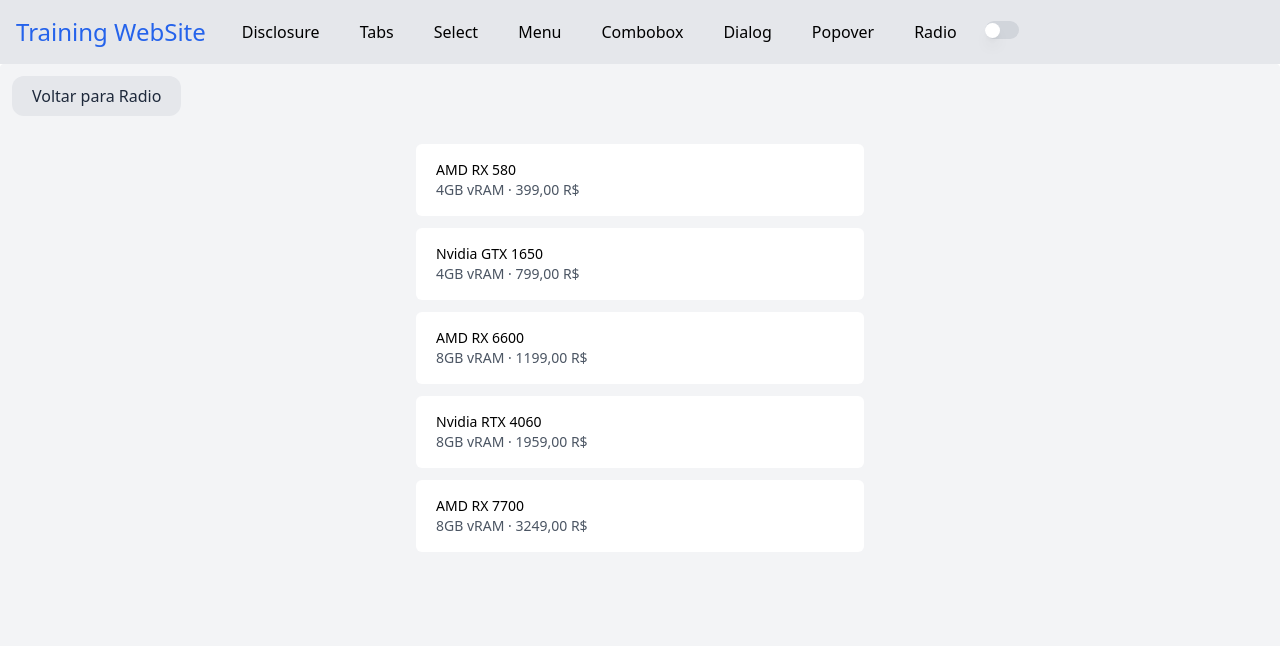
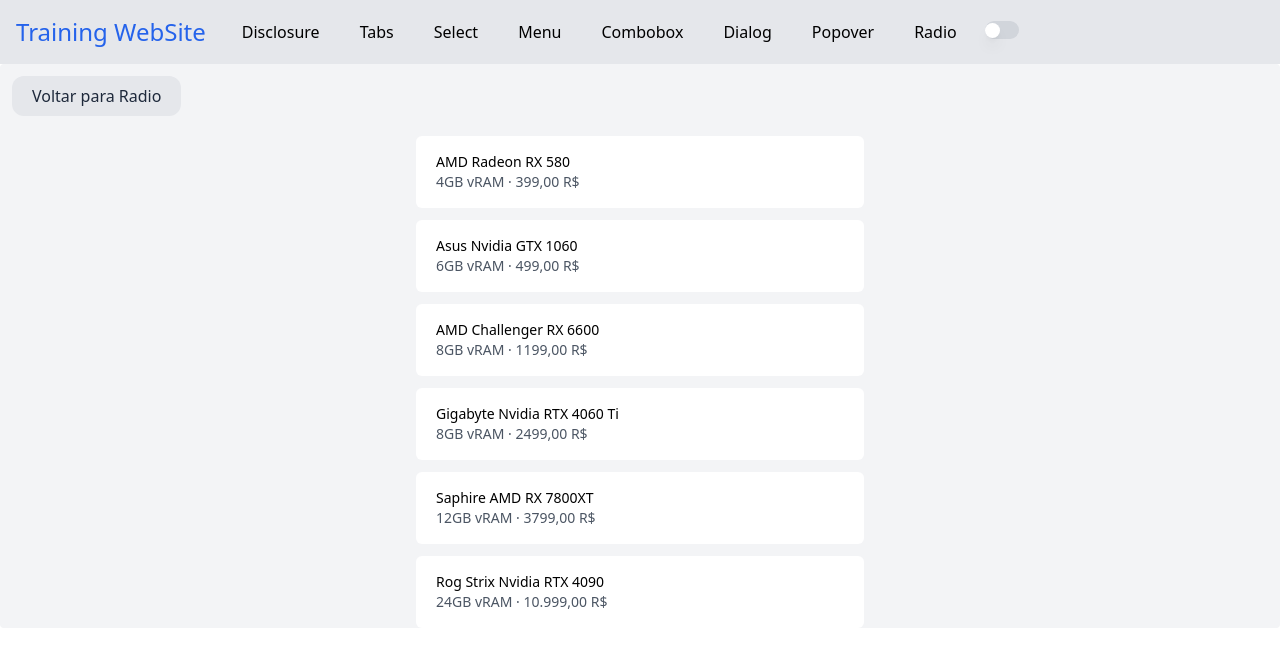
Before and after one commit to giliolizera/Training, a Vue app: page /gpu in a window 1280 px wide. Shown: the top 646 px of the page. Built offline with nearby package versions, Linux system fonts and the light colour scheme; what maska would draw is missing.

Commit message:
feat: database improve

```diff
--- a/src/components/Gpu.vue
+++ b/src/components/Gpu.vue
@@ -5,7 +5,7 @@
    <div class="lg:hidden">
       <UpSideMenu/>
    </div>
-   <div class="h-screen text-slate-800 bg-gray-100 rounded dark:bg-slate-800 dark:text-white">
+   <div class="text-slate-800 bg-gray-100 rounded dark:bg-slate-800 dark:text-white">
       <div class="flex justify-start">
          <router-link to="/radio">
             <button class="dark:bg-slate-900 bg-gray-200 dark:text-gray-100 ml-3 mt-3 font-medium py-2 px-5 mb-2 rounded-xl">
@@ -13,7 +13,7 @@
             </button>
          </router-link>
       </div>
-      <div class="mx-auto w-full max-w-md py-2">
+      <div class="mx-auto w-full max-w-md">
          <div class="mx-auto w-full grid rounded-md">
             <button v-for="(plan, index) in plans" :key="index" @click="active = plan.name">
                <div
@@ -48,29 +48,34 @@ export default {
    data: () => ({
       plans: [
          {
-            name: 'AMD RX 580',
+            name: 'AMD Radeon RX 580',
             vram: '4GB',
             price: '399,00',
          },
          {
-            name: 'Nvidia GTX 1650',
-            vram: '4GB',
-            price: '799,00',
+            name: 'Asus Nvidia GTX 1060',
+            vram: '6GB',
+            price: '499,00',
          },
          {
-            name: 'AMD RX 6600',
+            name: 'AMD Challenger RX 6600',
             vram: '8GB',
             price: '1199,00',
          },
          {
-            name: 'Nvidia RTX 4060',
+            name: 'Gigabyte Nvidia RTX 4060 Ti',
             vram: '8GB',
-            price: '1959,00',
+            price: '2499,00',
          },
          {
-            name: 'AMD RX 7700',
-            vram: '8GB',
-            price: '3249,00',
+            name: 'Saphire AMD RX 7800XT',
+            vram: '12GB',
+            price: '3799,00',
+         },
+         {
+            name: 'Rog Strix Nvidia RTX 4090',
+            vram: '24GB',
+            price: '10.999,00',
          }
       ],
       active: -1,
--- a/src/components/Radio.vue
+++ b/src/components/Radio.vue
@@ -5,7 +5,7 @@
    <div class="lg:hidden">
       <UpSideMenu/>
    </div>
-   <div class="h-screen text-slate-800 bg-gray-100 rounded dark:bg-slate-800 dark:text-white">
+   <div class="text-slate-800 bg-gray-100 rounded dark:bg-slate-800 dark:text-white">
       <div class="mx-auto w-full max-w-md py-8">
          <div class="mx-auto w-full grid rounded-md">
             <button v-for="(plan, index) in plans" :key="index" @click="active = plan.name">
@@ -22,16 +22,18 @@
                   <ul>
                      <li
                         :class="[active === plan.name ? 'static text-left text-sm text-gray' : 'static text-left text-sm text-gray-600']">
-                        {{ plan.ram }} {{ plan.cpus }}
+                        {{ plan.ram }} RAM
                         <span aria-hidden="true"> &middot; </span>
-                        {{ plan.disk }}
+                        {{ plan.cpus }}
+                        <span aria-hidden="true"> &middot; </span>
+                        {{ plan.price }} R$
                      </li>
                   </ul>
                </div>
             </button>
             <div class="flex justify-end">
                <router-link to="/gpu">
-                  <button class="dark:bg-slate-900 bg-gray-200 text-black dark:text-gray-100 mt-3 font-medium py-2 px-5 mb-2 rounded-xl">
+                  <button class="dark:bg-slate-900 bg-gray-200 text-black dark:text-gray-100 mt-3 font-medium py-2 px-5 rounded-xl">
                      GPU
                   </button>
                </router-link>
@@ -48,35 +50,41 @@ export default {
    data: () => ({
       plans: [
          {
-            name: 'Intel Core i5 3470 3.2GHz',
+            name: 'Intel Core i5 3470 3.6GHz',
             ram: '8GB',
             cpus: '4/4 CPU',
-            disk: '1TB HDD',
+            price: '139,99',
          },
          {
-            name: 'Intel Core i7 3770K 3.4GHz',
+            name: 'Intel Core i7 3770K 3.9GHz',
             ram: '8GB',
             cpus: '4/8 CPU',
-            disk: '240GB SSD',
+            price: '269,99',
          },
          {
-            name: 'AMD Ryzen 5 5600G 3.9GHz',
+            name: 'AMD Ryzen 5 5600G 4.3GHz',
             ram: '16GB',
             cpus: '6/12 CPU',
-            disk: '480GB SSD',
+            price: '899,99',
          },
          {
             name: 'AMD Ryzen 7 5700X 4.7GHz',
             ram: '32GB',
             cpus: '8/16 CPU',
-            disk: '1TB SSD',
+            price: '1249,99',
          },
          {
-            name: 'AMD Ryzen 9 5950X 5.3GHz',
+            name: 'AMD Ryzen 9 5950X 4.9GHz',
             ram: '64GB',
-            cpus: '12/24 CPU',
-            disk: '2TB SSD',
+            cpus: '16/32 CPU',
+            price: '3299,99',
          },
+         {
+            name: 'Intel Core i9 13900KS 6.0GHz',
+            ram: '64GB',
+            cpus: '24/32 CPU',
+            price: '4999,99',
+         }
       ],
       active: -1,
    }),
```
